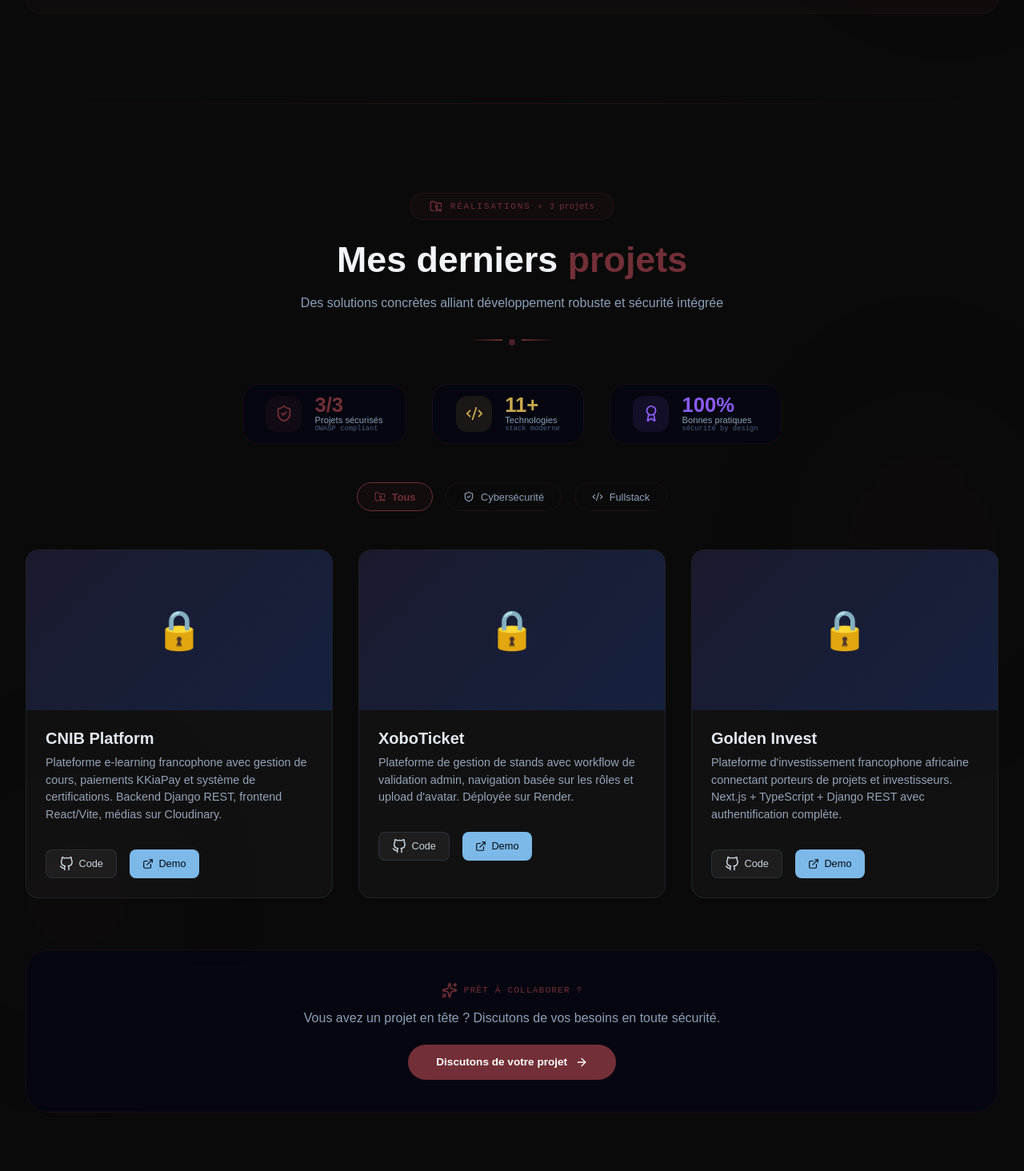
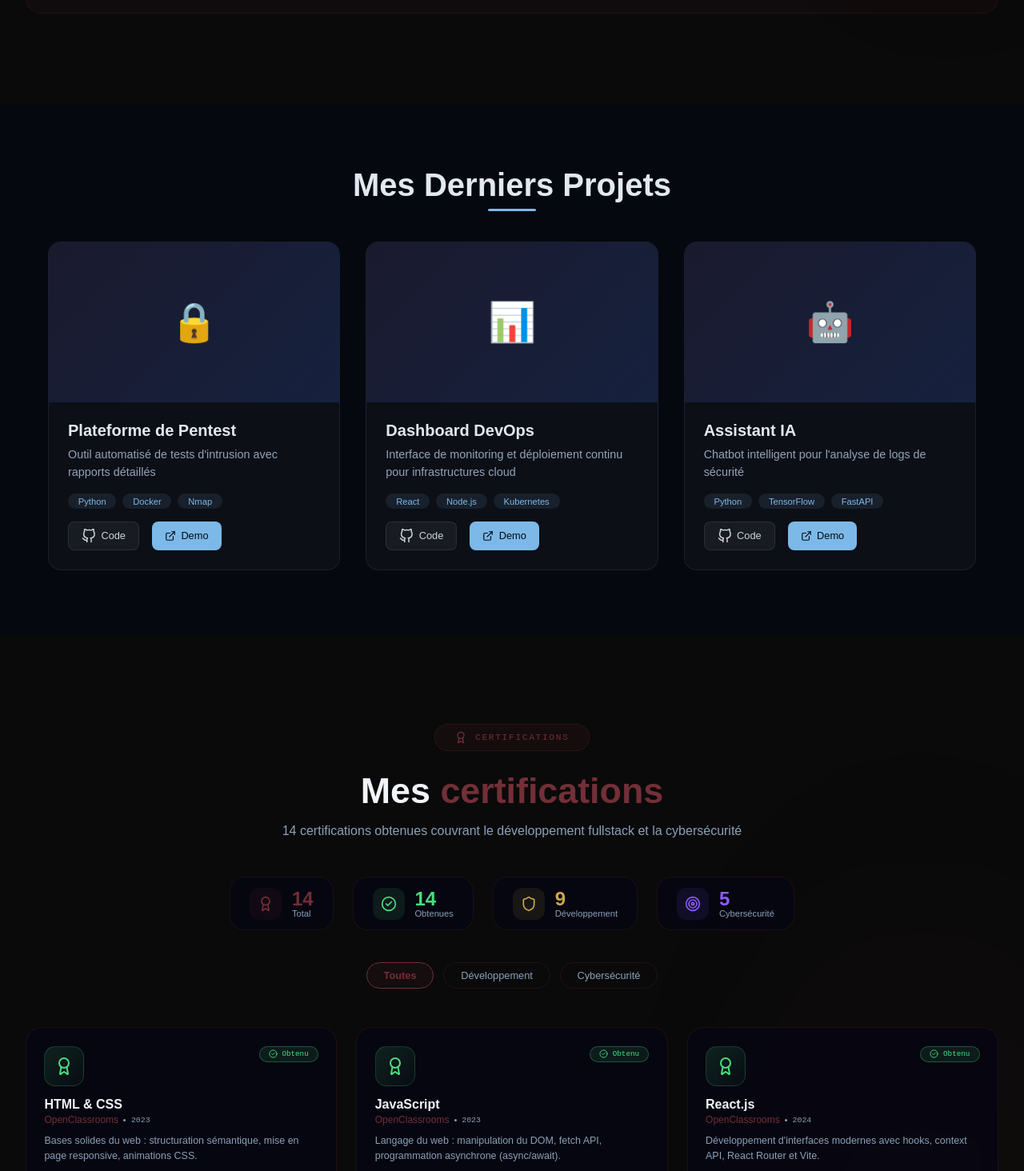
Before and after one commit to johaoooo/portfolio-frontend, a React (Vite) app: page / in a window 1280 px wide. Shown: the part 2726-4190 px from the top of the page at 80% size. Built offline with nearby package versions, Linux system fonts and the light colour scheme.

Commit message:
Fix: Correction import Github dans Projects.jsx

```diff
--- a/src/components/Projects.jsx
+++ b/src/components/Projects.jsx
@@ -1,252 +1,129 @@
 import { motion } from 'framer-motion'
+import { ArrowUpRight, ExternalLink } from 'lucide-react'
 import ProjectCard from './ProjectCard'
-import { projects } from '../data/projects'
-import { ArrowRight, FolderGit2, ShieldCheck, Code2, Award, Sparkles } from 'lucide-react'
-import { Link } from 'react-scroll'
-import { useTheme } from '../context/ThemeContext'
-import { useState } from 'react'
+
+// Icône GitHub personnalisée
+const GithubIcon = () => (
+  <svg width="18" height="18" viewBox="0 0 24 24" fill="none" stroke="currentColor" strokeWidth="2" strokeLinecap="round" strokeLinejoin="round">
+    <path d="M9 19c-5 1.5-5-2.5-7-3m14 6v-3.87a3.37 3.37 0 0 0-.94-2.61c3.14-.35 6.44-1.54 6.44-7A5.44 5.44 0 0 0 20 4.77 5.07 5.07 0 0 0 19.91 1S18.73.65 16 2.48a13.38 13.38 0 0 0-7 0C6.27.65 5.09 1 5.09 1A5.07 5.07 0 0 0 5 4.77a5.44 5.44 0 0 0-1.5 3.78c0 5.42 3.3 6.61 6.44 7A3.37 3.37 0 0 0 9 18.13V22"/>
+  </svg>
+)
+
+const projects = [
+  {
+    title: 'Plateforme de Pentest',
+    description: 'Outil automatisé de tests d\'intrusion avec rapports détaillés',
+    tech: ['Python', 'Docker', 'Nmap'],
+    github: 'https://github.com/johaoooo/pentest-platform',
+    demo: '#',
+    image: '🔒'
+  },
+  {
+    title: 'Dashboard DevOps',
+    description: 'Interface de monitoring et déploiement continu pour infrastructures cloud',
+    tech: ['React', 'Node.js', 'Kubernetes'],
+    github: 'https://github.com/johaoooo/devops-dashboard',
+    demo: '#',
+    image: '📊'
+  },
+  {
+    title: 'Assistant IA',
+    description: 'Chatbot intelligent pour l\'analyse de logs de sécurité',
+    tech: ['Python', 'TensorFlow', 'FastAPI'],
+    github: 'https://github.com/johaoooo/ai-assistant',
+    demo: '#',
+    image: '🤖'
+  }
+]
 
 export default function Projects() {
-  const { darkMode } = useTheme()
-  const [filter, setFilter] = useState('all')
+  return (
+    <section id="projects" className="projects-section">
+      <div className="projects-container">
+        <motion.h2
+          className="projects-title"
+          initial={{ opacity: 0, y: -20 }}
+          whileInView={{ opacity: 1, y: 0 }}
+          transition={{ duration: 0.5 }}
+          viewport={{ once: true }}
+        >
+          Mes Derniers Projets
+        </motion.h2>
 
-  // Tokens
-  const accent      = darkMode ? '#722F37'              : '#5C1F28'
-  const accentAlpha = darkMode ? 'rgba(114,47,55,0.08)'   : 'rgba(92,31,40,0.08)'
-  const accentBrd   = darkMode ? 'rgba(114,47,55,0.18)'   : 'rgba(92,31,40,0.18)'
-  const sectionBg   = darkMode ? '#0A0A0A'              : '#F0F0FA'
-  const cardBg      = darkMode ? 'rgba(5,5,20,0.65)'    : 'rgba(255,255,255,0.75)'
-  const textMuted   = darkMode ? '#8BA0B8'              : '#475569'
-  const textFaint   = darkMode ? '#4A6080'              : '#64748B'
-  const lineTop     = darkMode ? 'rgba(114,47,55,0.25)'   : 'rgba(92,31,40,0.20)'
-  const glowColor   = darkMode ? 'rgba(114,47,55,0.05)'   : 'rgba(92,31,40,0.06)'
-
-  const stats = {
-    total:        projects.length,
-    secured:      projects.filter(p => p.security && p.security.length > 0).length,
-    technologies: [...new Set(projects.flatMap(p => p.stack || []))].length,
-  }
-
-  const filters = [
-    { id: 'all',      label: 'Tous',          icon: FolderGit2  },
-    { id: 'security', label: 'Cybersécurité', icon: ShieldCheck },
-    { id: 'fullstack', label: 'Fullstack',    icon: Code2        },
-  ]
-
-  const filteredProjects = filter === 'all'
-    ? projects
-    : filter === 'security'
-      ? projects.filter(p => p.security && p.security.length > 0)
-      : projects
-
-  return (
-    <section id="projects" style={{
-      padding: '7rem 0',
-      background: sectionBg,
-      position: 'relative',
-      overflow: 'hidden',
-      transition: 'background 0.35s ease',
-    }}>
-
-      {/* Ligne supérieure */}
-      <div style={{
-        position: 'absolute', top: 0, left: 0, right: 0, height: '1px',
-        background: `linear-gradient(90deg, transparent, ${lineTop}, transparent)`,
-      }} />
-
-      {/* Lueurs */}
-      <div style={{
-        position: 'absolute', top: '20%', right: '-5%',
-        width: '30%', height: '40%',
-        background: `radial-gradient(ellipse, ${glowColor}, transparent 70%)`,
-        borderRadius: '50%', filter: 'blur(80px)',
-      }} />
-      <div style={{
-        position: 'absolute', bottom: '10%', left: '-5%',
-        width: '25%', height: '35%',
-        background: `radial-gradient(ellipse, ${glowColor}, transparent 70%)`,
-        borderRadius: '50%', filter: 'blur(80px)',
-      }} />
-
-      <div style={{ maxWidth: '1280px', margin: '0 auto', padding: '0 2rem', position: 'relative', zIndex: 2 }}>
-
-        {/* En-tête */}
-        <motion.div
-          initial={{ opacity: 0, y: 30 }}
-          whileInView={{ opacity: 1, y: 0 }}
-          viewport={{ once: true }}
-          transition={{ duration: 0.6 }}
-          style={{ textAlign: 'center', marginBottom: '3rem' }}
-        >
-          <div style={{
-            display: 'inline-flex', alignItems: 'center', gap: '0.6rem',
-            background: accentAlpha,
-            border: `1px solid ${accentBrd}`,
-            padding: '0.5rem 1.5rem', borderRadius: '50px', marginBottom: '1.5rem',
-          }}>
-            <FolderGit2 size={16} color={accent} />
-            <span style={{
-              fontFamily: 'JetBrains Mono, monospace', fontSize: '0.7rem',
-              letterSpacing: '0.15em', color: accent, textTransform: 'uppercase',
-            }}>Réalisations</span>
-            <div style={{ width: '4px', height: '4px', background: accent, borderRadius: '50%', opacity: 0.5 }} />
-            <span style={{ fontFamily: 'JetBrains Mono, monospace', fontSize: '0.65rem', color: accent }}>
-              {stats.total} projets
-            </span>
-          </div>
-
-          <h2 style={{
-            fontFamily: 'Syne, sans-serif', fontWeight: 800,
-            fontSize: 'clamp(2rem, 3.5vw, 2.8rem)',
-            color: darkMode ? '#F1F5F9' : '#0F172A',
-            marginBottom: '1rem',
-          }}>
-            Mes derniers <span style={{ color: accent }}>projets</span>
-          </h2>
-
-          <p style={{ fontFamily: 'DM Sans, sans-serif', fontSize: '1rem', color: textMuted, maxWidth: '580px', margin: '0 auto', lineHeight: 1.6 }}>
-            Des solutions concrètes alliant développement robuste et sécurité intégrée
-          </p>
-
-          {/* Séparateur */}
-          <div style={{ display: 'flex', justifyContent: 'center', gap: '0.5rem', marginTop: '2rem' }}>
-            <div style={{ width: '40px', height: '2px', background: `linear-gradient(90deg, transparent, ${accent})` }} />
-            <div style={{ width: '8px', height: '8px', background: accent, borderRadius: '50%', opacity: 0.6 }} />
-            <div style={{ width: '40px', height: '2px', background: `linear-gradient(90deg, ${accent}, transparent)` }} />
-          </div>
-        </motion.div>
-
-        {/* Mini stats */}
-        <motion.div
-          initial={{ opacity: 0, y: 20 }}
-          whileInView={{ opacity: 1, y: 0 }}
-          viewport={{ once: true }}
-          transition={{ delay: 0.2 }}
-          style={{ display: 'flex', justifyContent: 'center', gap: '2rem', marginBottom: '3rem', flexWrap: 'wrap' }}
-        >
-          {[
-            { icon: ShieldCheck, label: 'Projets sécurisés', value: `${stats.secured}/${stats.total}`, color: accent,     desc: 'OWASP compliant',    rgb: darkMode ? '114,47,55' : '92,31,40' },
-            { icon: Code2,       label: 'Technologies',      value: `${stats.technologies}+`,          color: '#C9A84C',  desc: 'stack moderne',      rgb: '201,168,76'  },
-            { icon: Award,       label: 'Bonnes pratiques',  value: '100%',                            color: '#8B5CF6',  desc: 'sécurité by design', rgb: '139,92,246'  },
-          ].map((stat, i) => (
+        <div className="projects-grid">
+          {projects.map((project, index) => (
             <motion.div
-              key={i}
-              whileHover={{ y: -5, scale: 1.02 }}
-              style={{
-                display: 'flex', alignItems: 'center', gap: '1rem',
-                background: cardBg, backdropFilter: 'blur(12px)',
-                padding: '0.8rem 1.8rem', borderRadius: '20px',
-                border: `1px solid ${accentBrd}`,
-                transition: 'all 0.3s ease',
-              }}
-            >
-              <div style={{
-                width: '45px', height: '45px',
-                background: `rgba(${stat.rgb}, 0.10)`,
-                borderRadius: '14px',
-                display: 'flex', alignItems: 'center', justifyContent: 'center',
-              }}>
-                <stat.icon size={22} color={stat.color} />
-              </div>
-              <div>
-                <div style={{ fontFamily: 'Syne, sans-serif', fontSize: '1.6rem', fontWeight: 700, color: stat.color, lineHeight: 1 }}>{stat.value}</div>
-                <div style={{ fontFamily: 'DM Sans, sans-serif', fontSize: '0.7rem', color: textMuted }}>{stat.label}</div>
-                <div style={{ fontFamily: 'JetBrains Mono, monospace', fontSize: '0.55rem', color: textFaint }}>{stat.desc}</div>
-              </div>
-            </motion.div>
-          ))}
-        </motion.div>
-
-        {/* Filtres */}
-        <motion.div
-          initial={{ opacity: 0, y: 20 }}
-          whileInView={{ opacity: 1, y: 0 }}
-          viewport={{ once: true }}
-          transition={{ delay: 0.3 }}
-          style={{ display: 'flex', justifyContent: 'center', gap: '1rem', marginBottom: '3rem', flexWrap: 'wrap' }}
-        >
-          {filters.map((f) => (
-            <button
-              key={f.id}
-              onClick={() => setFilter(f.id)}
-              style={{
-                display: 'flex', alignItems: 'center', gap: '0.5rem',
-                padding: '0.6rem 1.3rem',
-                background: filter === f.id ? accentAlpha : 'transparent',
-                border: `1px solid ${filter === f.id ? accent : accentBrd}`,
-                borderRadius: '40px',
-                fontFamily: 'DM Sans, sans-serif', fontSize: '0.8rem',
-                fontWeight: filter === f.id ? 600 : 400,
-                color: filter === f.id ? accent : textMuted,
-                cursor: 'pointer', transition: 'all 0.3s ease',
-              }}
-            >
-              <f.icon size={14} />
-              <span>{f.label}</span>
-            </button>
-          ))}
-        </motion.div>
-
-        {/* Grille projets */}
-        <div style={{
-          display: 'grid', gridTemplateColumns: 'repeat(auto-fill, minmax(380px, 1fr))',
-          gap: '2rem', marginBottom: '4rem',
-        }}>
-          {filteredProjects.map((project, index) => (
-            <motion.div
-              key={project.id}
+              key={project.title}
               initial={{ opacity: 0, y: 50 }}
               whileInView={{ opacity: 1, y: 0 }}
-              viewport={{ once: true, margin: '-50px' }}
-              transition={{ duration: 0.5, delay: index * 0.1 }}
+              transition={{ delay: index * 0.1, duration: 0.5 }}
+              viewport={{ once: true }}
             >
               <ProjectCard project={project} index={index} />
             </motion.div>
           ))}
         </div>
+      </div>
 
-        {/* CTA */}
-        <motion.div
-          initial={{ opacity: 0 }}
-          whileInView={{ opacity: 1 }}
-          viewport={{ once: true }}
-          transition={{ delay: 0.4 }}
-          style={{ textAlign: 'center' }}
-        >
-          <div style={{
-            background: cardBg, backdropFilter: 'blur(12px)',
-            borderRadius: '28px', padding: '2.5rem',
-            border: `1px solid ${accentBrd}`,
-          }}>
-            <div style={{ display: 'flex', alignItems: 'center', justifyContent: 'center', gap: '0.5rem', marginBottom: '1rem' }}>
-              <Sparkles size={20} color={accent} />
-              <span style={{ fontFamily: 'JetBrains Mono, monospace', fontSize: '0.7rem', letterSpacing: '0.1em', color: accent }}>
-                PRÊT À COLLABORER ?
-              </span>
-            </div>
-            <p style={{ fontFamily: 'DM Sans, sans-serif', fontSize: '1rem', color: textMuted, marginBottom: '1.5rem' }}>
-              Vous avez un projet en tête ? Discutons de vos besoins en toute sécurité.
-            </p>
-            <Link to="contact" smooth duration={600} offset={-70}>
-              <button
-                style={{
-                  display: 'inline-flex', alignItems: 'center', gap: '0.6rem',
-                  background: accent,
-                  border: 'none', padding: '0.9rem 2.2rem', borderRadius: '50px',
-                  fontFamily: 'DM Sans, sans-serif', fontSize: '0.85rem', fontWeight: 600,
-                  color: '#FFFFFF', cursor: 'pointer', transition: 'all 0.3s ease',
-                }}
-                onMouseEnter={e => { e.currentTarget.style.transform = 'translateY(-3px)'; e.currentTarget.style.opacity = '.88' }}
-                onMouseLeave={e => { e.currentTarget.style.transform = 'translateY(0)';    e.currentTarget.style.opacity = '1'   }}
-              >
-                Discutons de votre projet
-                <ArrowRight size={16} />
-              </button>
-            </Link>
-          </div>
-        </motion.div>
+      <style>{`
+        .projects-section {
+          padding: 5rem 1.5rem;
+          background: #05080F;
+        }
 
-      </div>
+        .projects-container {
+          max-width: 1160px;
+          margin: 0 auto;
+        }
+
+        .projects-title {
+          text-align: center;
+          font-size: clamp(1.8rem, 5vw, 2.5rem);
+          font-weight: 700;
+          color: #E2E8F0;
+          margin-bottom: 3rem;
+          position: relative;
+        }
+
+        .projects-title::after {
+          content: '';
+          position: absolute;
+          bottom: -10px;
+          left: 50%;
+          transform: translateX(-50%);
+          width: 60px;
+          height: 3px;
+          background: #7CB9E8;
+          border-radius: 2px;
+        }
+
+        .projects-grid {
+          display: grid;
+          grid-template-columns: repeat(auto-fit, minmax(320px, 1fr));
+          gap: 2rem;
+        }
+
+        @media (max-width: 768px) {
+          .projects-section {
+            padding: 3rem 1rem;
+          }
+
+          .projects-grid {
+            grid-template-columns: 1fr;
+            gap: 1.5rem;
+          }
+        }
+
+        @media (max-width: 480px) {
+          .projects-section {
+            padding: 2rem 0.8rem;
+          }
+
+          .projects-grid {
+            gap: 1rem;
+          }
+        }
+      `}</style>
     </section>
   )
 }
```
